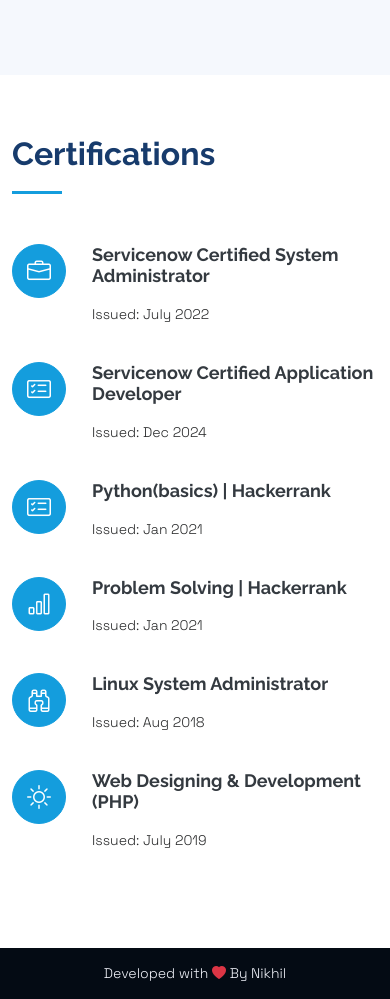
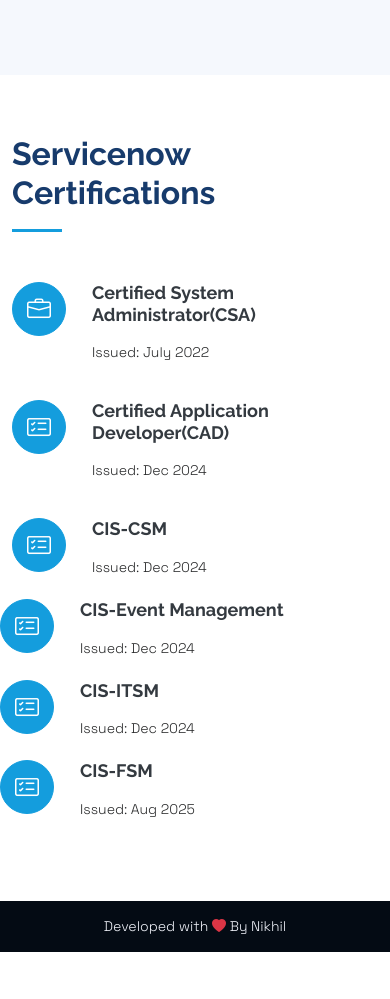
Before and after one commit to NikhilChaurasiya/NikhilChaurasiya.github.io, a plain HTML site: page index.html in a window 390 px wide. Shown: the part 7135-8134 px from the top of the page. After the commit the page ends 8087 px from the top, so only its background shows below. Drawn offline with Linux system fonts and the light colour scheme.

Commit message:
Update index.html

```diff
--- a/index.html
+++ b/index.html
@@ -439,23 +439,50 @@
       <div class="container">
 
         <div class="section-title">
-          <h2>Certifications</h2>
+          <h2>Servicenow Certifications</h2>
         </div>
 
         <div class="row">
           <div class="col-lg-6 col-md-6 icon-box" data-aos="fade-up">
             <div class="icon"><i class="bi bi-briefcase"></i></div>
             <h4 class="title"><a href="#"
-                onclick="window.open('assets/img/csa.png','targetWindow', 'toolbar=no, location=no, status=no, menubar=no, scrollbars=yes, resizable=yes, width=1090px, height=550px, top=25px left=120px'); return false;">Servicenow
-                Certified System Administrator</a></h4>
+                onclick="window.open('assets/img/csa.png','targetWindow', 'toolbar=no, location=no, status=no, menubar=no, scrollbars=yes, resizable=yes, width=1090px, height=550px, top=25px left=120px'); return false;">
+                Certified System Administrator(CSA)</a></h4>
             <p class="description">Issued: July 2022</p>
           </div>
            <div class="col-lg-6 col-md-6 icon-box" data-aos="fade-up" data-aos-delay="100">
             <div class="icon"><i class="bi bi-card-checklist"></i></div>
-            <h4 class="title"><a href="#" return false;">Servicenow Certified Application Developer</a></h4>
+            <h4 class="title"><a href="#" return false;">Certified Application Developer(CAD)</a></h4>
             <p class="description">Issued: Dec 2024</p>
           </div>
-          <div class="col-lg-6 col-md-6 icon-box" data-aos="fade-up" data-aos-delay="100">
+           </div>
+           <div class="col-lg-6 col-md-6 icon-box" data-aos="fade-up" data-aos-delay="100">
+            <div class="icon"><i class="bi bi-card-checklist"></i></div>
+            <h4 class="title"><a href="#" return false;">CIS-CSM</a></h4>
+            <p class="description">Issued: Dec 2024</p>
+          </div>
+                   </div>
+           <div class="col-lg-6 col-md-6 icon-box" data-aos="fade-up" data-aos-delay="100">
+            <div class="icon"><i class="bi bi-card-checklist"></i></div>
+            <h4 class="title"><a href="#" return false;">CIS-Event Management</a></h4>
+            <p class="description">Issued: Dec 2024</p>
+          </div>
+                </div>
+                   </div>
+           <div class="col-lg-6 col-md-6 icon-box" data-aos="fade-up" data-aos-delay="100">
+            <div class="icon"><i class="bi bi-card-checklist"></i></div>
+            <h4 class="title"><a href="#" return false;">CIS-ITSM</a></h4>
+            <p class="description">Issued: Dec 2024</p>
+          </div>
+                      </div>
+                   </div>
+           <div class="col-lg-6 col-md-6 icon-box" data-aos="fade-up" data-aos-delay="100">
+            <div class="icon"><i class="bi bi-card-checklist"></i></div>
+            <h4 class="title"><a href="#" return false;">CIS-FSM</a></h4>
+            <p class="description">Issued: Aug 2025</p>
+          </div>
+
+        <!--  <div class="col-lg-6 col-md-6 icon-box" data-aos="fade-up" data-aos-delay="100">
             <div class="icon"><i class="bi bi-card-checklist"></i></div>
             <h4 class="title"><a href="#"
                 onclick="window.open('assets/img/python.png','targetWindow', 'toolbar=no, location=no, status=no, menubar=no, scrollbars=yes, resizable=yes, width=1090px, height=550px, top=25px left=120px'); return false;">Python(basics)
@@ -482,7 +509,7 @@
                 onclick="window.open('assets/img/retinodes-cert.jpg','targetWindow', 'toolbar=no, location=no, status=no, menubar=no, scrollbars=yes, resizable=yes, width=1090px, height=550px, top=25px left=120px'); return false;">Web
                 Designing & Development (PHP)</a></h4>
             <p class="description">Issued: July 2019</p>
-          </div>
+          </div>-->
         </div>
 
       </div>
```
